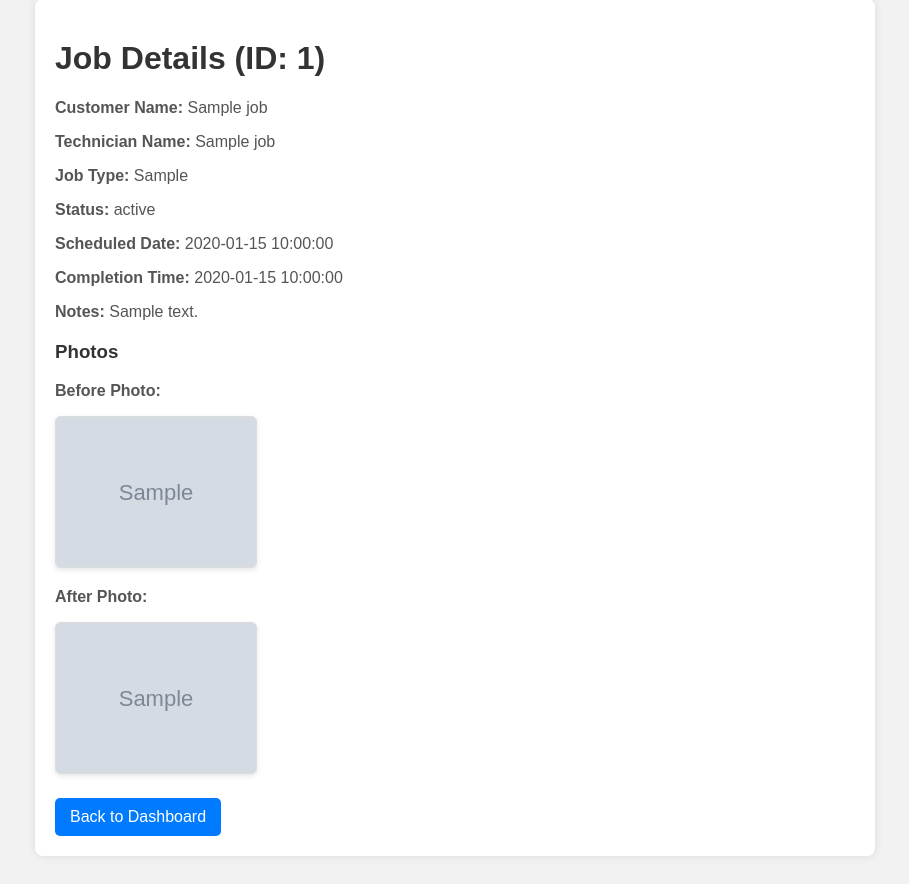
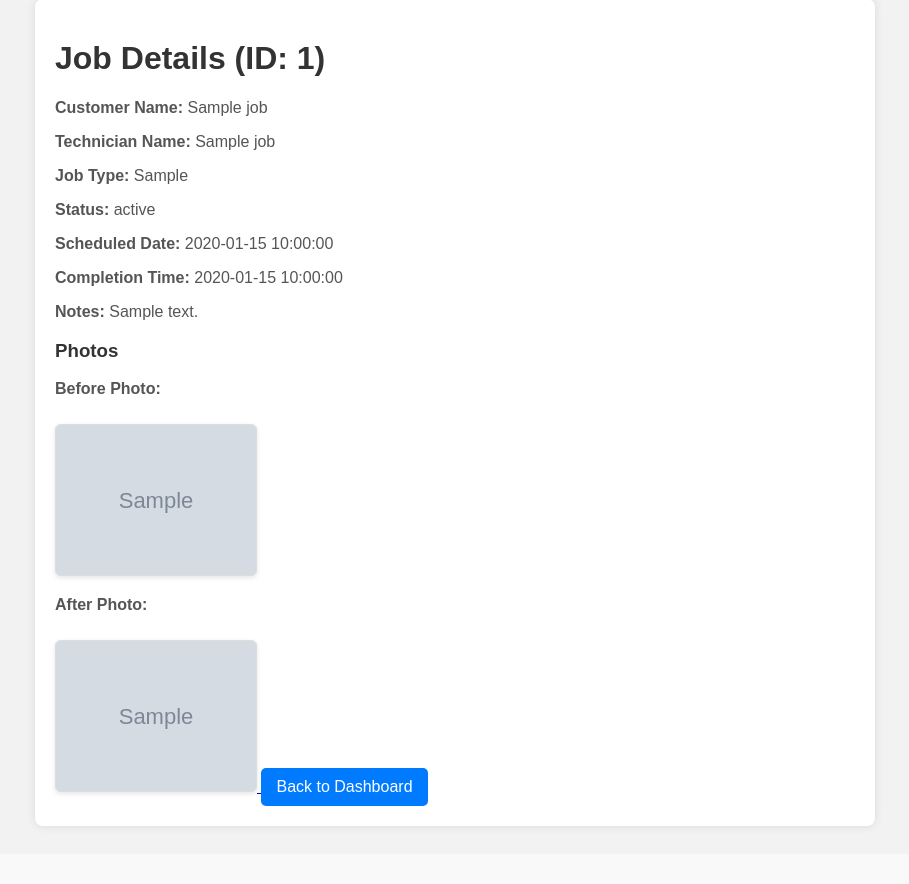
Before and after one commit to BassilAlkhalif/hvac-management-app, a Flask app: template hvac_management_app/templates/job_details.html in a window 1280 px wide. Shown: the part 29-913 px from the top of the page, without its empty margins (185-1094 px from the left). After the commit the page ends 858 px from the top, so only its background shows below. Run offline with Flask 3, Linux system fonts and the light colour scheme; the template is opened without the code that fills it: most values are stand-ins (such as "Sample title", 1, 10 or a date in 2020); grey boxes marked "Sample" are stand-in pictures.

Commit message:
Update job_details.html

```diff
--- a/hvac_management_app/templates/job_details.html
+++ b/hvac_management_app/templates/job_details.html
@@ -25,15 +25,13 @@
         font-size: 16px;
         color: #555;
     }
-    .photo-section {
-        margin-top: 20px;
-    }
     .photo {
         width: 200px;
         height: auto;
         border: 1px solid #ddd;
         border-radius: 5px;
         box-shadow: 0 2px 5px rgba(0, 0, 0, 0.1);
+        margin-top: 10px;
     }
     .no-photo {
         color: #888;
@@ -65,7 +63,6 @@
     <p><strong>Completion Time:</strong> {{ job.completion_time }}</p>
     <p><strong>Notes:</strong> {{ job.notes }}</p>
 
-    <div class="photo-section">
     <h3>Photos</h3>
 
     <p><strong>Before Photo:</strong></p>
@@ -85,7 +82,6 @@
     {% else %}
         <p class="no-photo">No after photo uploaded.</p>
     {% endif %}
-    </div>
 
     <a href="{{ url_for('home') }}" class="back-link">Back to Dashboard</a>
 </div>
```
Lines whose indentation alone changed are shown as unchanged.
